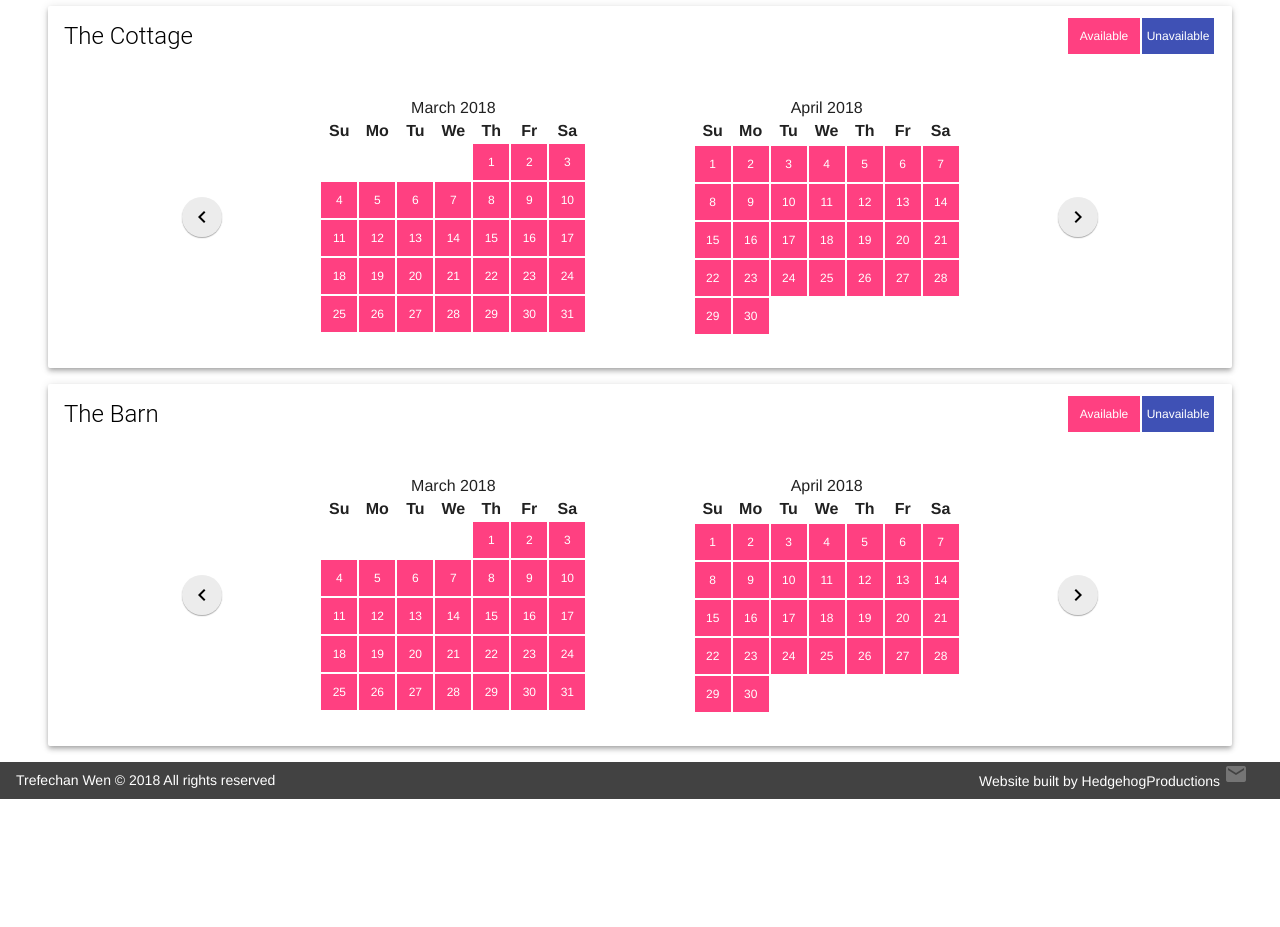
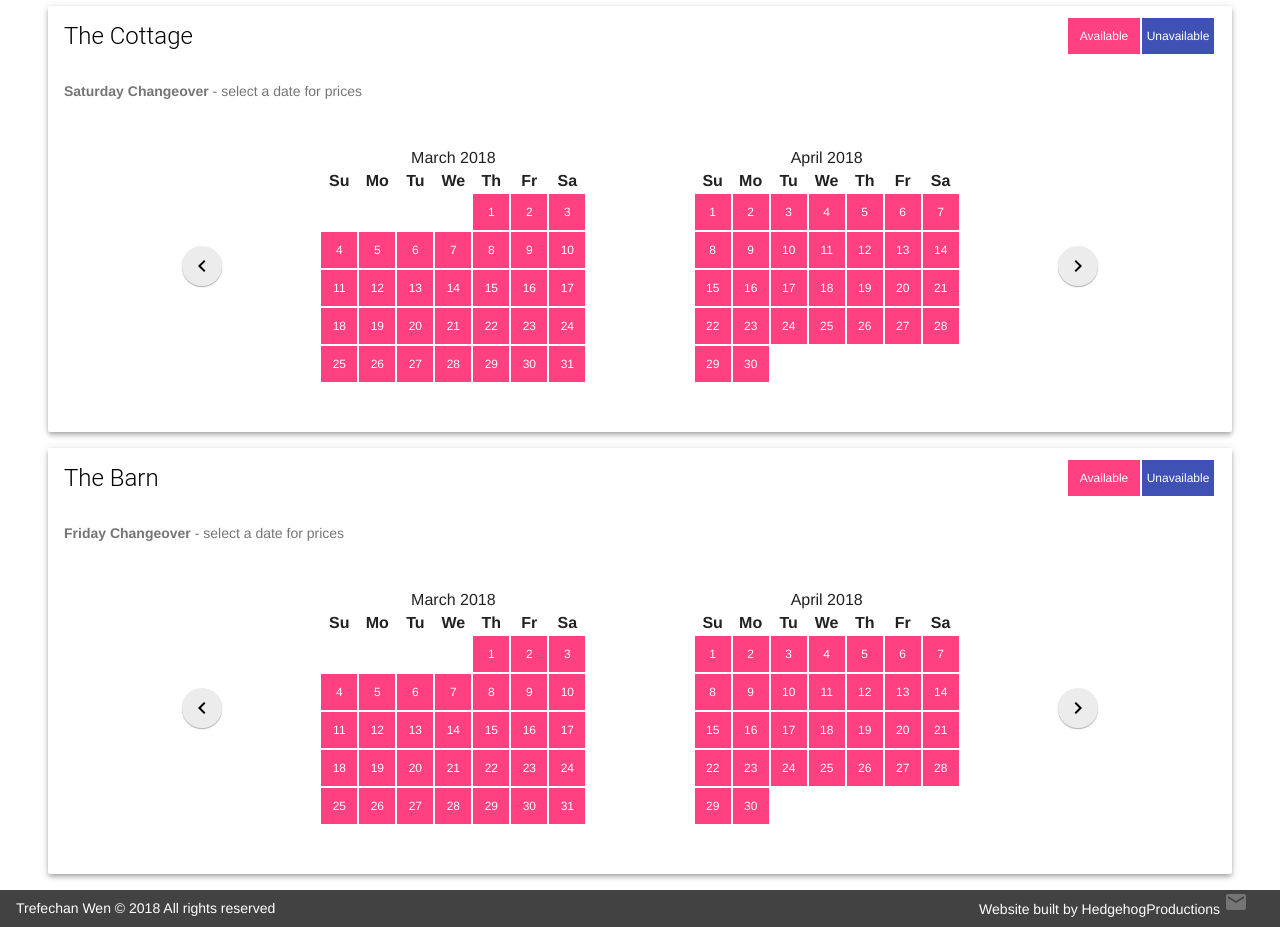
Before and after one commit to HedgehogProductions/trefechanwen, a Django app: page /availability in a window 1280 px wide. Shown: the part 255-1182 px from the top of the page. Run offline with Django 3.2, Linux system fonts and the light colour scheme; data that the repository does not hold is empty.

Commit message:
Adding pricing info layout to availability page and tidying up availability page layout

```diff
--- a/trefechanwen/static/css/styles.css
+++ b/trefechanwen/static/css/styles.css
@@ -214,6 +214,10 @@ img.article-image {
     float: right;
 }
 
+.availability-card {
+    min-width: 330px;
+}
+
 .availability-button-container {
     position: relative;
 }
@@ -237,7 +241,12 @@ img.article-image {
 }
 
 .availability-calendar-container {
-    justify-content: center;
+    min-width: 302px;
+}
+
+.availability-calendar-month-container {
+    min-width: 268px;
+    margin: 8px auto;
 }
 
 .availability-calendar-title {
@@ -246,6 +255,7 @@ img.article-image {
 
 .availability-calendar-month {
     margin: 0 auto;
+    min-width: 268px;
 }
 
 .availability-calendar-key {
@@ -272,6 +282,7 @@ img.article-image {
     text-align: center;
     color: white;
     position: relative;
+    pointer-events: none;
 }
 
 .availability-calendar-day {
@@ -314,6 +325,7 @@ img.article-image {
 .availability-calendar-grid {
     margin: 0;
     justify-content: center;
+    padding-bottom: 24px;
 }
 
 .availability-cottage {
--- a/trefechanwen/static/scripts/availability.js
+++ b/trefechanwen/static/scripts/availability.js
@@ -19,11 +19,13 @@ function daysInMonth(month, year) {
 }
 
 // Get the html for a calendar cell with given text
-function getCellHtml(content, bookingType) {
+function getCellHtml(content, id, bookingType, price) {
     var cellHtmlClass = "";
+    var showPrice = true;
     switch(bookingType) {
         case BookingType.ALL:
             cellHtmlClass = " availability-full";
+            showPrice = false;
             break;
         case BookingType.AM:
             cellHtmlClass = " availability-pm";
@@ -33,22 +35,36 @@ function getCellHtml(content, bookingType) {
             break;
         default:
     }
-    return "<td class=\"availability-calendar-day" + cellHtmlClass + "\"><a class=\"availability-calendar-text-container\" href=\"#\"></a>" +
-        "<div class=\"availability-calendar-text\">" + content + "</div></td>";
+
+    var tooltipContent = "Contact us<br>for prices";
+    if(price) {
+        tooltipContent = "&pound;" + price.toString() + " per week";
+    }
+
+    var cellHtml = "<td class=\"availability-calendar-day" + cellHtmlClass + "\">" +
+        "<a id=\"" + id + "\" class=\"availability-calendar-text-container\" href=\"#\"></a>" +
+        "<div class=\"availability-calendar-text\">" + content + "</div>";
+
+    if(showPrice) {
+        cellHtml += "<span data-mdl-for=\"" + id + "\" class=\"mdl-tooltip mdl-tooltip--bottom\">" + tooltipContent + "</span>"
+    }
+
+    cellHtml += "</td>";
+
+    return  cellHtml;
 }
 function getEmptyCellHtml(content) {
     return "<td class=\"availability-calendar-day empty-day\"><a class=\"availability-calendar-text-container\" href=\"#\"></a>" +
         "<div class=\"availability-calendar-text\">" + content + "</div></td>";
 }
 
-// Extract dates booked from database results, given a property and month
+// Extract dates booked from database results, given a property
 function getBookedDates(property, xmlHttpResults) {
     var bookings = new Map();
     var bookingStatus = BookingType.NONE;
     var datesJson = JSON.parse(xmlHttpResults);
     for (var dateNumber = 0; dateNumber < datesJson.results.length; ++dateNumber) {
         var date = new Date(datesJson.results[dateNumber].date);
-        //var bookingsSet = datesJson.results[date]
         switch(property) {
             case Property.COTTAGE:
                 booking_status = datesJson.results[dateNumber].cottage_booking_status;
@@ -79,10 +95,19 @@ function getBookedDates(property, xmlHttpResults) {
     return bookings;
 }
 
+// Extract prices from database results, given a property
+function getPrices(property, xmlHttpResults) {
+    var prices = new Map();
+    var pricesJson = JSON.parse(xmlHttpResults);
+
+    return prices;
+}
+
 // Build HTML for month calendar view
-function getMonthHtml(month, year, property, xmlHttpResults) {
+function getMonthHtml(month, year, property, availabilityResults, pricesResults) {
     var firstDayOfMonth = new Date(year, month, 1);
-    var bookedDates = getBookedDates(property, xmlHttpResults);
+    var bookedDates = getBookedDates(property, availabilityResults);
+    var prices = getPrices(property, pricesResults)
 
     var monthHtml = "";
 
@@ -111,28 +136,33 @@ function getMonthHtml(month, year, property, xmlHttpResults) {
     for (var emptyCell = 0; emptyCell < emptyCells; emptyCell++) {
         monthHtml += getEmptyCellHtml("");
     }
+
+    var dateIdSeed = property.toString() + "-" + yearString + "-" + monthString + "-";
     var daysInThisMonth = daysInMonth(firstDayOfMonth.getMonth(), firstDayOfMonth.getFullYear());
     for (var dayOfMonth = 1;
          dayOfMonth <= daysInThisMonth;
          dayOfMonth++) {
-        if ((dayOfMonth + emptyCells) % 7 === 1) {
+        if (dayOfMonth > 1 && (dayOfMonth + emptyCells) % 7 === 1) {
             monthHtml += "<tr>";
         }
-        monthHtml += getCellHtml(dayOfMonth.toString(), bookedDates.get(dayOfMonth));
+        monthHtml += getCellHtml(
+            dayOfMonth.toString(), dateIdSeed + dayOfMonth.toString(), bookedDates.get(dayOfMonth), prices.get(dayOfMonth));
         if ((dayOfMonth + emptyCells) % 7 === 0) {
             monthHtml += "</tr>";
         }
     }
     monthHtml += "</tr></tbody></table>";
+    console.log(monthHtml);
     return monthHtml;
 }
 
-function updateMonthView(viewId, property, xmlHttpResults) {
+function updateMonthView(viewId, property, availabilityResults, pricesResults) {
     var currentMonth = document.getElementById(viewId).getAttribute("month");
     var currentYear = document.getElementById(viewId).getAttribute("year");
     var firstDayOfMonth = new Date(currentYear, currentMonth, 1);
 
-    document.getElementById(viewId).innerHTML = getMonthHtml(firstDayOfMonth.getMonth(), firstDayOfMonth.getFullYear(), property, xmlHttpResults);
+    document.getElementById(viewId).innerHTML =
+        getMonthHtml(firstDayOfMonth.getMonth(), firstDayOfMonth.getFullYear(), property, availabilityResults, pricesResults);
 }
 
 function changeAllMonths(monthChange) {
@@ -171,14 +201,16 @@ function changeAllMonths(monthChange) {
     var xhttpRequestMonth2 = new XMLHttpRequest();
     xhttpRequestMonth1.onreadystatechange = function () {
         if (this.readyState == 4 && this.status == 200) {
-            updateMonthView("availabilityCalendarCottageMonth1", Property.COTTAGE, this.responseText);
-            updateMonthView("availabilityCalendarBarnMonth1", Property.BARN, this.responseText);
+            updateMonthView("availabilityCalendarCottageMonth1", Property.COTTAGE, this.responseText, null);
+            updateMonthView("availabilityCalendarBarnMonth1", Property.BARN, this.responseText, null);
+            componentHandler.upgradeDom();
         }
     };
     xhttpRequestMonth2.onreadystatechange = function () {
         if (this.readyState == 4 && this.status == 200) {
-            updateMonthView("availabilityCalendarCottageMonth2", Property.COTTAGE, this.responseText);
-            updateMonthView("availabilityCalendarBarnMonth2", Property.BARN, this.responseText);
+            updateMonthView("availabilityCalendarCottageMonth2", Property.COTTAGE, this.responseText, null);
+            updateMonthView("availabilityCalendarBarnMonth2", Property.BARN, this.responseText, null);
+            componentHandler.upgradeDom();
         }
     };
     xhttpRequestMonth1.open("GET", urlParamsMonth1, true);
--- a/trefechanwen/templates/availability.html
+++ b/trefechanwen/templates/availability.html
@@ -8,7 +8,7 @@
 
 {% block content %}
 <div class="mdl-grid portfolio-max-width">
-    <div class="mdl-cell mdl-cell--12-col mdl-card mdl-shadow--4dp">
+    <div class="mdl-cell mdl-cell--12-col mdl-card mdl-shadow--4dp availability-card">
         <div class="mdl-card__title">
             <h2 class="mdl-card__title-text">The Cottage</h2>
             <table class="availability-calendar-key">
@@ -24,6 +24,7 @@
                 </tbody>
             </table>
         </div>
+        <div class="mdl-card__supporting-text"><b>Saturday Changeover</b> - select a date for prices</div>
         <div id="availabilityCalendarCottage" class="mdl-grid availability-calendar-grid">
             <div class="mdl-cell mdl-cell--1-col availability-button-container">
                 <button id="lastMonthCottage" class="mdl-button mdl-js-button mdl-button--fab
@@ -31,10 +32,10 @@
                     <i class="material-icons">chevron_left</i>
                 </button>
             </div>
-            <div class="mdl-cell mdl-cell--8-col mdl-cell--5-col-tablet">
+            <div class="mdl-cell mdl-cell--8-col mdl-cell--5-col-tablet availability-calendar-container">
                 <div class="mdl-grid">
-                    <div id="availabilityCalendarCottageMonth1" class="mdl-cell mdl-cell--6-col mdl-cell--8-col-tablet"></div>
-                    <div id="availabilityCalendarCottageMonth2" class="mdl-cell mdl-cell--6-col mdl-cell--8-col-tablet"></div>
+                    <div id="availabilityCalendarCottageMonth1" class="mdl-cell mdl-cell--6-col mdl-cell--8-col-tablet availability-calendar-month-container"></div>
+                    <div id="availabilityCalendarCottageMonth2" class="mdl-cell mdl-cell--6-col mdl-cell--8-col-tablet availability-calendar-month-container"></div>
                 </div>
             </div>
             <div class="mdl-cell mdl-cell--1-col availability-button-container">
@@ -45,7 +46,7 @@
             </div>
         </div>
     </div>
-    <div class="mdl-cell mdl-cell--12-col mdl-card mdl-shadow--4dp">
+    <div class="mdl-cell mdl-cell--12-col mdl-card mdl-shadow--4dp availability-card">
         <div class="mdl-card__title">
             <h2 class="mdl-card__title-text">The Barn</h2>
             <table class="availability-calendar-key">
@@ -61,6 +62,7 @@
                 </tbody>
             </table>
         </div>
+        <div class="mdl-card__supporting-text"><b>Friday Changeover</b> - select a date for prices</div>
         <div id="availabilityCalendarBarn" class="mdl-grid availability-calendar-grid">
             <div class="mdl-cell mdl-cell--1-col availability-button-container">
                 <button id="lastMonthBarn" class="mdl-button mdl-js-button mdl-button--fab
@@ -68,10 +70,10 @@
                     <i class="material-icons">chevron_left</i>
                 </button>
             </div>
-            <div class="mdl-cell mdl-cell--8-col mdl-cell--5-col-tablet">
+            <div class="mdl-cell mdl-cell--8-col mdl-cell--5-col-tablet availability-calendar-container">
                 <div class="mdl-grid">
-                    <div id="availabilityCalendarBarnMonth1" class="mdl-cell mdl-cell--6-col mdl-cell--8-col-tablet"></div>
-                    <div id="availabilityCalendarBarnMonth2" class="mdl-cell mdl-cell--6-col mdl-cell--8-col-tablet"></div>
+                    <div id="availabilityCalendarBarnMonth1" class="mdl-cell mdl-cell--6-col mdl-cell--8-col-tablet availability-calendar-month-container"></div>
+                    <div id="availabilityCalendarBarnMonth2" class="mdl-cell mdl-cell--6-col mdl-cell--8-col-tablet availability-calendar-month-container"></div>
                 </div>
             </div>
             <div class="mdl-cell mdl-cell--1-col availability-button-container">
@@ -87,5 +89,5 @@
 
 {% block scripts %}
 {% load static %}
-<script defer src="{% static 'scripts/availability.js' %}"></script>
+<script src="{% static 'scripts/availability.js' %}"></script>
 {% endblock %}
```
